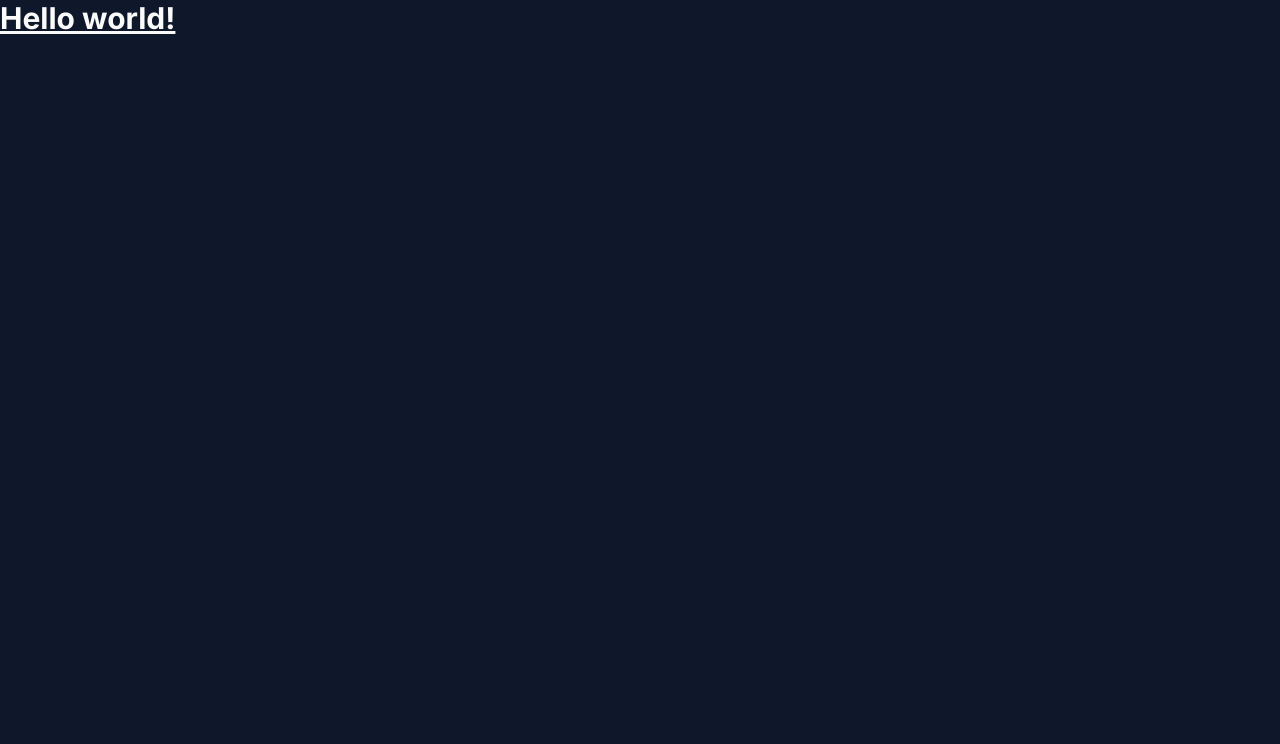
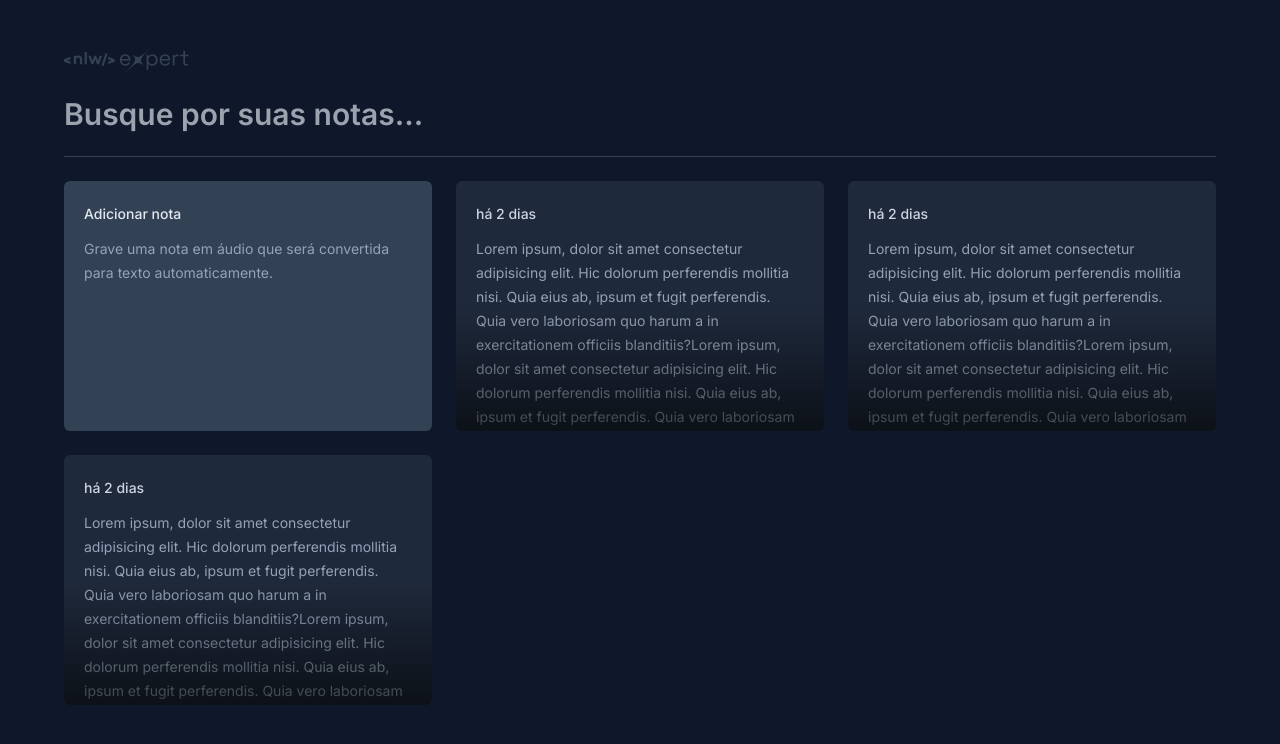
Before and after one commit to Lzdavi13/nlw-notes, a React (Vite) app: page / in a window 1280 px wide. Shown: the top 744 px of the page. Built offline with nearby package versions, Linux system fonts and the light colour scheme.

Commit message:
feat: create home page

```diff
--- a/src/app.tsx
+++ b/src/app.tsx
@@ -1,3 +1,81 @@
+import logo from "./assets/logo-nlw-expert.svg";
+
 export function App() {
-  return <h1 className="text-3xl font-bold underline">Hello world!</h1>;
+  return (
+    <div className="max-w-6xl mx-auto my-12 space-y-6">
+      <img src={logo} />
+      <form className="w-full">
+        <input
+          className="w-full bg-transparent font-semibold text-slate-500 text-3xl outline-none"
+          type="text"
+          placeholder="Busque por suas notas..."
+        />
+      </form>
+
+      <div className="h-px bg-slate-700" />
+
+      <div className="grid grid-cols-3 gap-6 auto-rows-[250px]">
+        <div className="bg-slate-700 p-5 rounded-md">
+          <span className="text-sm font-medium text-slate-200">
+            Adicionar nota
+          </span>
+          <p className="text-sm text-slate-400 mt-3 leading-6">
+            Grave uma nota em áudio que será convertida para texto
+            automaticamente.
+          </p>
+        </div>
+        <div className="bg-slate-800 p-5 overflow-hidden rounded-md relative">
+          <span className="text-sm font-medium text-slate-300">há 2 dias</span>
+          <p className="text-sm text-slate-400 mt-3 leading-6">
+            Lorem ipsum, dolor sit amet consectetur adipisicing elit. Hic
+            dolorum perferendis mollitia nisi. Quia eius ab, ipsum et fugit
+            perferendis. Quia vero laboriosam quo harum a in exercitationem
+            officiis blanditiis?Lorem ipsum, dolor sit amet consectetur
+            adipisicing elit. Hic dolorum perferendis mollitia nisi. Quia eius
+            ab, ipsum et fugit perferendis. Quia vero laboriosam quo harum a in
+            exercitationem officiis blanditiis?Lorem ipsum, dolor sit amet
+            consectetur adipisicing elit. Hic dolorum perferendis mollitia nisi.
+            Quia eius ab, ipsum et fugit perferendis. Quia vero laboriosam quo
+            harum a in exercitationem officiis blanditiis?
+          </p>
+
+          <div className="absolute bottom-0 right-0 left-0 h-1/2 bg-gradient-to-t from-black/60 to-black/0 pointer-events-none" />
+        </div>
+        <div className="bg-slate-800 p-5 overflow-hidden rounded-md relative">
+          <span className="text-sm font-medium text-slate-300">há 2 dias</span>
+          <p className="text-sm text-slate-400 mt-3 leading-6">
+            Lorem ipsum, dolor sit amet consectetur adipisicing elit. Hic
+            dolorum perferendis mollitia nisi. Quia eius ab, ipsum et fugit
+            perferendis. Quia vero laboriosam quo harum a in exercitationem
+            officiis blanditiis?Lorem ipsum, dolor sit amet consectetur
+            adipisicing elit. Hic dolorum perferendis mollitia nisi. Quia eius
+            ab, ipsum et fugit perferendis. Quia vero laboriosam quo harum a in
+            exercitationem officiis blanditiis?Lorem ipsum, dolor sit amet
+            consectetur adipisicing elit. Hic dolorum perferendis mollitia nisi.
+            Quia eius ab, ipsum et fugit perferendis. Quia vero laboriosam quo
+            harum a in exercitationem officiis blanditiis?
+          </p>
+
+          <div className="absolute bottom-0 right-0 left-0 h-1/2 bg-gradient-to-t from-black/60 to-black/0 pointer-events-none" />
+        </div>
+        <div className="bg-slate-800 p-5 overflow-hidden rounded-md relative">
+          <span className="text-sm font-medium text-slate-300">há 2 dias</span>
+          <p className="text-sm text-slate-400 mt-3 leading-6">
+            Lorem ipsum, dolor sit amet consectetur adipisicing elit. Hic
+            dolorum perferendis mollitia nisi. Quia eius ab, ipsum et fugit
+            perferendis. Quia vero laboriosam quo harum a in exercitationem
+            officiis blanditiis?Lorem ipsum, dolor sit amet consectetur
+            adipisicing elit. Hic dolorum perferendis mollitia nisi. Quia eius
+            ab, ipsum et fugit perferendis. Quia vero laboriosam quo harum a in
+            exercitationem officiis blanditiis?Lorem ipsum, dolor sit amet
+            consectetur adipisicing elit. Hic dolorum perferendis mollitia nisi.
+            Quia eius ab, ipsum et fugit perferendis. Quia vero laboriosam quo
+            harum a in exercitationem officiis blanditiis?
+          </p>
+
+          <div className="absolute bottom-0 right-0 left-0 h-1/2 bg-gradient-to-t from-black/60 to-black/0 pointer-events-none" />
+        </div>
+      </div>
+    </div>
+  );
 }
--- a/tailwind.config.js
+++ b/tailwind.config.js
@@ -4,7 +4,7 @@ export default {
   theme: {
     extend: {
       fontFamily: {
-        sans: ["inter", "sans-serif"],
+        sans: ["Inter", "sans-serif"],
       },
     },
   },
```
Also changed, not shown: public/favicon.png, src/assets/logo-nlw-expert.svg (added).
